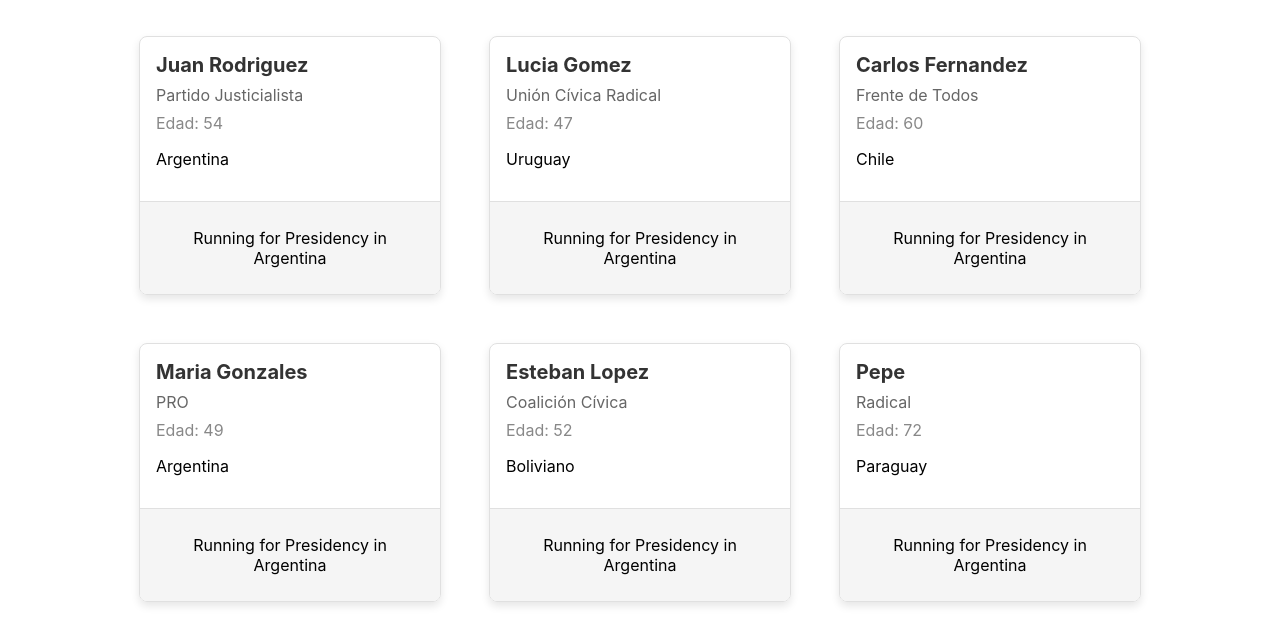
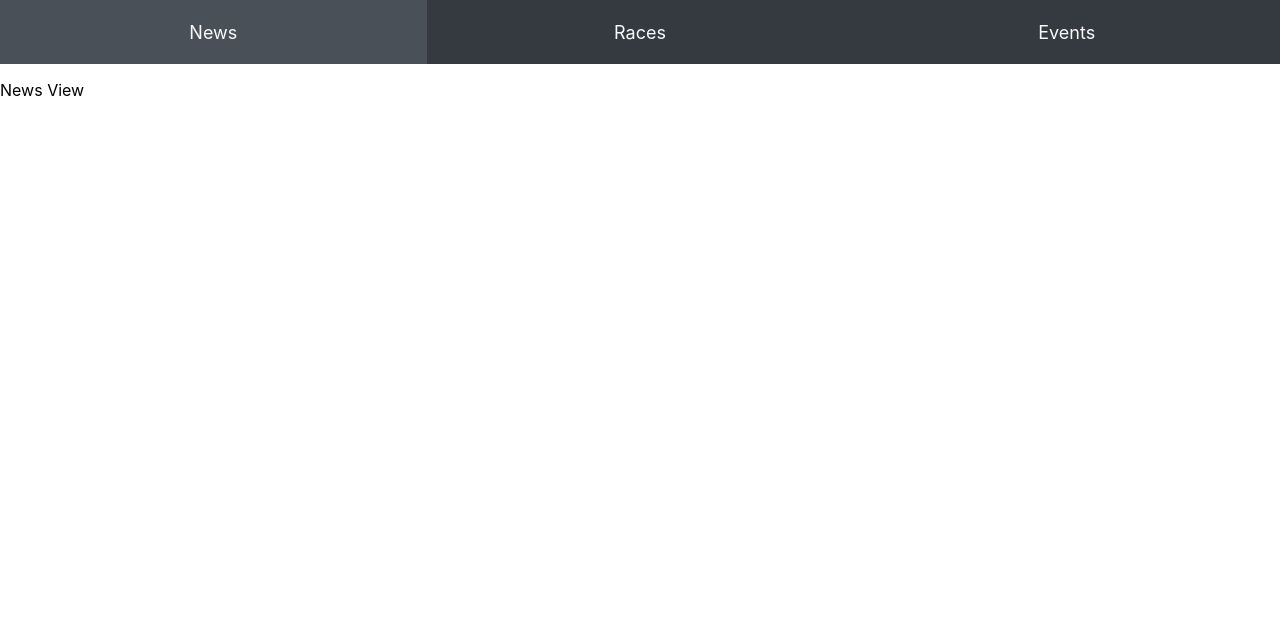
Before and after one commit to AstronGithub/proyecto, a React (Create React App) app: page / in a window 1280 px wide. Shown: the top 644 px of the page. Built offline with nearby package versions, Linux system fonts and the light colour scheme.

Commit message:
Alien project

```diff
--- a/package.json
+++ b/package.json
@@ -8,6 +8,7 @@
     "@testing-library/user-event": "^13.5.0",
     "react": "^18.2.0",
     "react-dom": "^18.2.0",
+    "react-router-dom": "^6.16.0",
     "react-scripts": "5.0.1",
     "web-vitals": "^2.1.4"
   },
--- a/src/App.js
+++ b/src/App.js
@@ -1,15 +1,21 @@
 import React from 'react';
-import Card from './components/Card'
-import candidatesData from './mock-data/candidatesData'
+import { BrowserRouter as Router, Route, Routes } from 'react-router-dom';
+import Navbar from './components/navigationbar/Navbar'
 import './App.css';
+import NewsView from './views/NewsView';
+import RacesView from './views/RacesView';
+import EventsView from './views/EventsView';
 
 function App() {
   return (
-      <div className="app-container">
-          {candidatesData.map(({ id, name, party, age, nacionalidad }) => (
-              <Card key={id} nombre={name} partido={party} edad={age} nacionalidad={nacionalidad} />
-          ))}
-      </div>
+    <Router>
+      <Navbar />
+      <Routes>
+        <Route path='/' element={<NewsView />} />
+        <Route path='/races' element={<RacesView />} />
+        <Route path='/events' element={<EventsView />} />
+      </Routes>
+    </Router>
   );
 }
 
--- a/src/components/Card.css
+++ /dev/null
@@ -1,42 +0,0 @@
-.card-container {
-    border: 1px solid #e0e0e0;
-    border-radius: 8px;
-    box-shadow: 0 4px 8px rgba(0, 0, 0, 0.1);
-    width: 300px;
-    margin: 16px;
-    overflow: hidden;
-}
-
-.candidate-image {
-    width: 100%;
-    height: 200px;
-    object-fit: cover;
-}
-
-.card-content {
-    padding: 16px;
-}
-
-.candidate-name {
-    margin: 0;
-    font-size: 20px;
-    color: #333;
-}
-
-.candidate-party {
-    margin: 8px 0;
-    color: #666;
-}
-
-.candidate-age {
-    margin: 8px 0;
-    color: #888;
-}
-
-.card-footer {
-    background-color: #f5f5f5;
-    padding: 10px 16px;
-    text-align: center;
-    border-top: 1px solid #e0e0e0;
-    flex-shrink: 0; /* Ensure the footer doesn't shrink when the card-content grows */
-}
--- a/src/components/Card.js
+++ /dev/null
@@ -1,20 +0,0 @@
-import React from 'react';
-import './Card.css';
-
-function Card({ nombre, partido, edad, nacionalidad }) {
-    return (
-        <div className="card-container">
-            <div className="card-content">
-                <h2 className="candidate-name">{nombre}</h2>
-                <p className="candidate-party">{partido}</p>
-                <p className="candidate-age">Edad: {edad}</p>
-                <p>{nacionalidad}</p>
-            </div>
-            <div className="card-footer">
-                <p>Running for Presidency in Argentina</p>
-            </div>
-        </div>
-    );
-}
-
-export default Card;
--- /dev/null
+++ b/src/components/navigationbar/Navbar.css
@@ -0,0 +1,31 @@
+.navbar {
+  display: flex;
+  justify-content: space-around;
+  background-color: #343a40; /* Dark grey */
+  height: 4rem;
+  max-height: 4rem;
+}
+
+.nav-item {
+  flex: 1;
+  display: flex;
+  justify-content: center;
+  align-items: center;
+}
+
+.navbar a {
+  display: flex;
+  align-items: center;
+  justify-content: center;
+  text-decoration: none;
+  color: #f8f9fa; /* Light grey */
+  font-size: 18px;
+  transition: background-color 0.3s ease; /* Smooth transition */
+  height: 100%;
+  width: 100%;
+  text-align: center;
+}
+
+.navbar a:hover {
+  background-color: #495057; /* Brighter grey on hover */
+}
--- /dev/null
+++ b/src/components/navigationbar/Navbar.js
@@ -0,0 +1,21 @@
+import React from 'react';
+import { Link } from 'react-router-dom';
+import './Navbar.css';
+
+function Navbar() {
+  return (
+    <nav className='navbar'>
+      <div className='nav-item'>
+        <Link to='/'>News</Link>
+      </div>
+      <div className='nav-item'>
+        <Link to='/races'>Races</Link>
+      </div>
+      <div className='nav-item'>
+        <Link to='/events'>Events</Link>
+      </div>
+    </nav>
+  );
+}
+
+export default Navbar;
--- a/src/mock-data/candidatesData.js
+++ /dev/null
@@ -1,46 +0,0 @@
-const candidatesData = [
-    {
-        id: 1,
-        name: 'Juan Rodriguez',
-        party: 'Partido Justicialista',
-        age: 54,
-        nacionalidad: 'Argentina'
-    },
-    {
-        id: 2,
-        name: 'Lucia Gomez',
-        party: 'Unión Cívica Radical',
-        age: 47,
-        nacionalidad: 'Uruguay'
-    },
-    {
-        id: 3,
-        name: 'Carlos Fernandez',
-        party: 'Frente de Todos',
-        age: 60,
-        nacionalidad: 'Chile'
-    },
-    {
-        id: 4,
-        name: 'Maria Gonzales',
-        party: 'PRO',
-        age: 49,
-        nacionalidad: 'Argentina'
-    },
-    {
-        id: 5,
-        name: 'Esteban Lopez',
-        party: 'Coalición Cívica',
-        age: 52,
-        nacionalidad: 'Boliviano',
-    },
-    {
-        id: 6,
-        name: 'Pepe',
-        party: 'Radical',
-        age: 72,
-        nacionalidad: 'Paraguay',
-    }
-];
-
-export default candidatesData;
--- /dev/null
+++ b/src/views/EventsView.js
@@ -0,0 +1,11 @@
+import React from 'react';
+
+function EventsView() {
+  return (
+    <div>
+        <p>Events View</p>
+    </div>
+  );
+}
+
+export default EventsView;
--- /dev/null
+++ b/src/views/NewsView.js
@@ -0,0 +1,11 @@
+import React from 'react';
+
+function NewsView() {
+  return (
+    <div>
+        <p>News View</p>
+    </div>
+  );
+}
+
+export default NewsView
--- /dev/null
+++ b/src/views/RacesView.js
@@ -0,0 +1,11 @@
+import React from 'react';
+
+function RacesView() {
+  return (
+    <div>
+        <p>Races View</p>
+    </div>
+  );
+}
+
+export default RacesView;
```
Also changed, not shown: src/App.css (line endings or trailing spaces), 1 other file (tests, documents, lock files or other folders).
